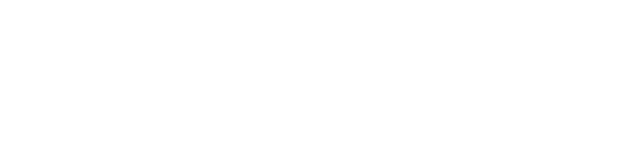
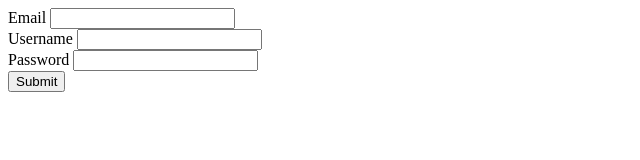
Before and after one commit to Chris41700/Assignment-4, a plain HTML site: page index3.html in a window 1280 px wide. Shown: the whole page, without its empty margins (0-640 px from the left). Drawn offline with Linux system fonts and the light colour scheme.

Commit message:
Question Three Complete

```diff
--- a/index3.html
+++ b/index3.html
@@ -7,6 +7,20 @@
     <title>Question 3</title>
 </head>
 <body>
-
+    <form>
+        <div action="results.html" method="GET">
+            <label for="email">Email</label>
+            <input type="email" name="email" id="email" required>
+        </div>
+        <div>
+            <label for="name">Username</label>
+            <input type="text" name="name" id="name" required>
+        </div>
+        <div>
+            <label for="password">Password</label>
+            <input type="password" name="password" required>
+        </div>
+        <button type="submit">Submit</button>
+    </form>
 </body>
 </html>
--- a/script.js
+++ b/script.js
@@ -15,5 +15,3 @@
 // document.addEventListener("mouseover", e => {
 //     alert("Hey, I told you not to hover over me!");
 // })
-
-//Question 3
```
